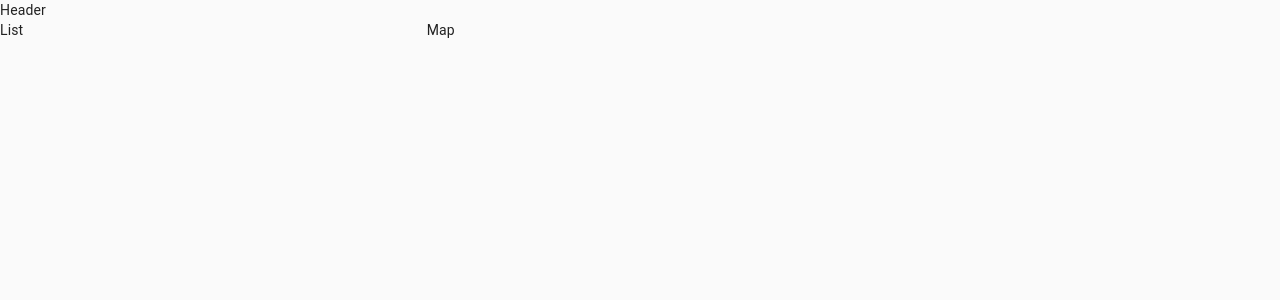
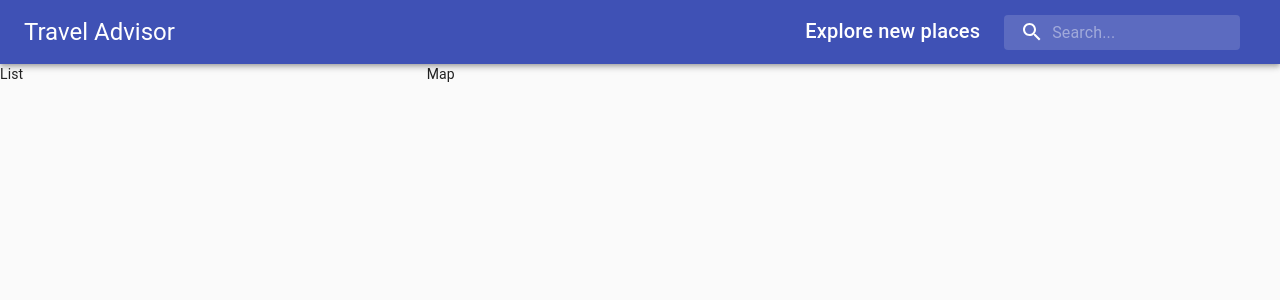
Before and after one commit to Hongjia-Liu/travel-advisor-react, a React (Create React App) app: page / in a window 1280 px wide. Shown: the top 300 px of the page. Built offline with nearby package versions, Linux system fonts and the light colour scheme.

Commit message:
Update Header

```diff
--- a/src/components/Header/Header.jsx
+++ b/src/components/Header/Header.jsx
@@ -1,5 +1,40 @@
+import { Autocomplete } from "@react-google-maps/api";
+import { AppBar, Toolbar, Typography, InputBase, Box } from "@material-ui/core";
+import SearchIcon from "@material-ui/icons/Search";
+
+import useStyles from "./styles";
+
 const Header = () => {
-	return <div>Header</div>;
+	const classes = useStyles();
+
+	return (
+		<AppBar position="static">
+			<Toolbar className={classes.toolbar}>
+				<Typography variant="h5" className={classes.title}>
+					Travel Advisor
+				</Typography>
+				<Box display="flex">
+					<Typography variant="h6" className={classes.title}>
+						Explore new places
+					</Typography>
+					{/* <Autocomplete> */}
+					<div className={classes.search}>
+						<div className={classes.searchIcon}>
+							<SearchIcon />
+						</div>
+						<InputBase
+							placeholder="Search..."
+							classes={{
+								root: classes.inputRoot,
+								input: classes.inputInput,
+							}}
+						/>
+					</div>
+					{/* </Autocomplete> */}
+				</Box>
+			</Toolbar>
+		</AppBar>
+	);
 };
 
 export default Header;
--- a/src/components/Header/styles.js
+++ b/src/components/Header/styles.js
@@ -0,0 +1,46 @@
+import { alpha, makeStyles } from "@material-ui/core/styles";
+
+export default makeStyles(theme => ({
+	title: {
+		display: "none",
+		[theme.breakpoints.up("sm")]: {
+			display: "block",
+		},
+	},
+	search: {
+		position: "relative",
+		borderRadius: theme.shape.borderRadius,
+		backgroundColor: alpha(theme.palette.common.white, 0.15),
+		"&:hover": { backgroundColor: alpha(theme.palette.common.white, 0.25) },
+		marginRight: theme.spacing(2),
+		marginLeft: 0,
+		width: "100%",
+		[theme.breakpoints.up("sm")]: {
+			marginLeft: theme.spacing(3),
+			width: "auto",
+		},
+	},
+	searchIcon: {
+		padding: theme.spacing(0, 2),
+		height: "100%",
+		position: "absolute",
+		pointerEvents: "none",
+		display: "flex",
+		alignItems: "center",
+		justifyContent: "center",
+	},
+	inputRoot: {
+		color: "inherit",
+	},
+	inputInput: {
+		padding: theme.spacing(1, 1, 1, 0),
+		paddingLeft: `calc(1em + ${theme.spacing(4)}px)`,
+		transition: theme.transitions.create("width"),
+		width: "100%",
+		[theme.breakpoints.up("md")]: { width: "20ch" },
+	},
+	toolbar: {
+		display: "flex",
+		justifyContent: "space-between",
+	},
+}));
```
